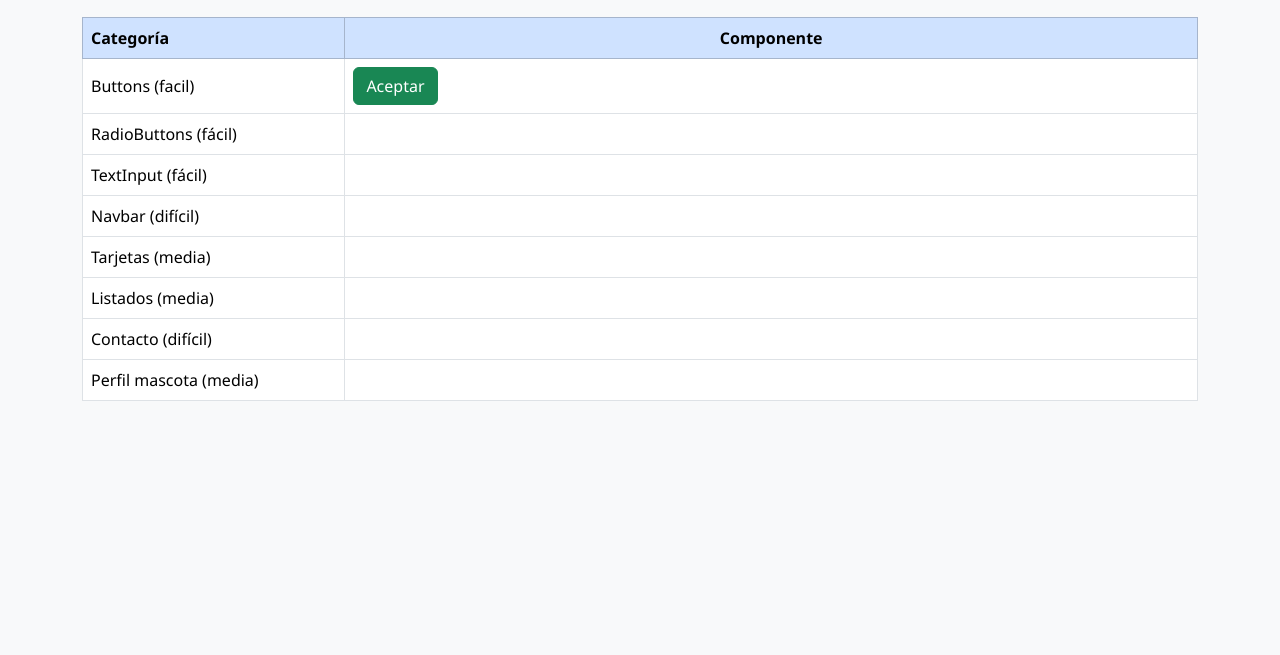
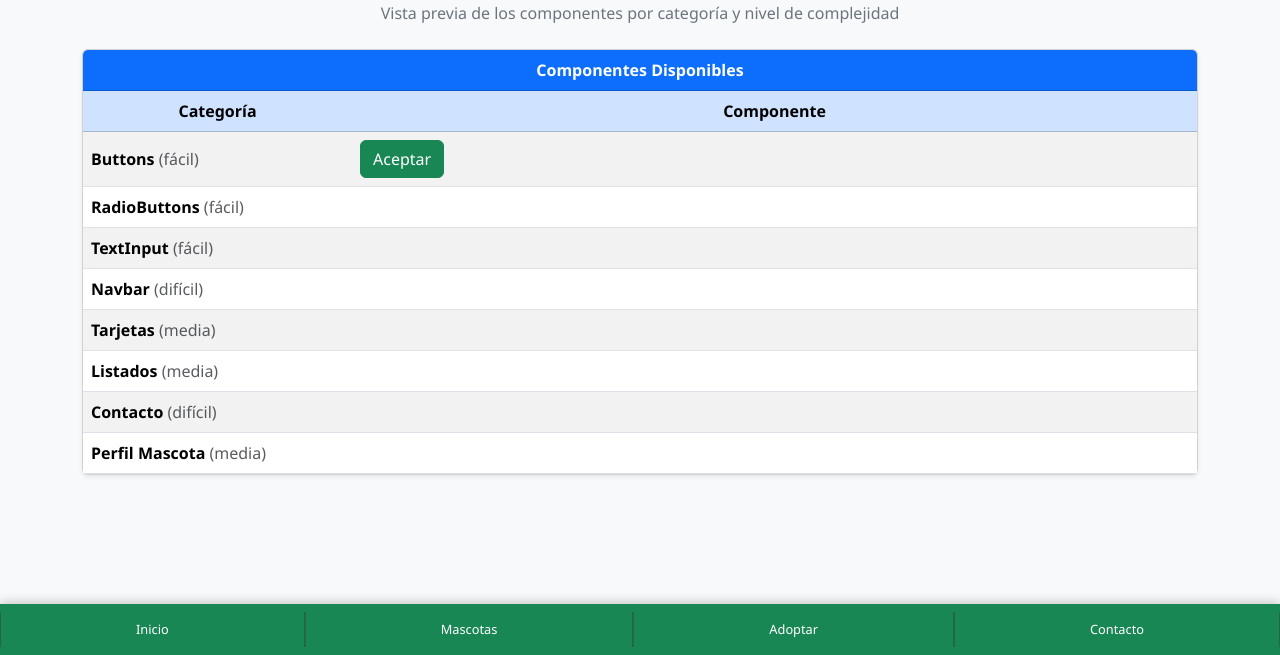
Before and after one commit to WaffleAtomico/Adopta_una_mascota, a plain HTML site: page mascotasFront/pruebas.html in a window 1280 px wide. Shown: the part 145-800 px from the top of the page. Drawn offline with nearby package versions, Linux system fonts and the light colour scheme.

Commit message:
NavBar Componente adition
Se creo una barra de navegacion la cual puede tener distintos apartados segun sean necesarios, se dejaron valores por defecto que se espera que se adaptan segun los contenidos pertinentes

```diff
--- /dev/null
+++ b/mascotasFront/components/navbar.js
@@ -0,0 +1,38 @@
+// Navbar fija inferior completamente estática con Bootstrap
+export function createNavbar(color = "#198754") {
+
+    const links = ["Inicio", "Mascotas", "Adoptar", "Contacto"];
+
+    const icons = [
+        "bi bi-house-door",
+        "bi bi-heart-pulse",
+        "bi bi-paw",
+        "bi bi-envelope"
+    ];
+
+    const navbarHTML = `
+    <div
+      class="navbar-container fixed-bottom w-100"
+      style="background-color: ${color}; box-shadow: 0 -2px 10px rgba(0,0,0,0.2);"
+    >
+      <nav class="navbar navbar-expand d-flex justify-content-center align-items-center">
+        <ul class="navbar-nav d-flex flex-row justify-content-evenly w-100 text-center m-0">
+          ${icons.map((icon, index) => `
+            <li class="nav-item flex-fill"
+                style="
+                    border-left: 0.2px solid #33333360;
+                    border-right: 0.2px solid #33333360;
+            ">
+              <a href="#" class="nav-link text-white d-flex flex-column align-items-center justify-content-center py-2">
+                <i class="${icon}" style="font-size: 1.4rem;"></i>
+                <span style="font-size: 0.8rem;">${links[index] || ""}</span>
+              </a>
+            </li>
+          `).join("")}
+        </ul>
+      </nav>
+    </div>
+  `;
+
+    return navbarHTML;
+}
--- a/mascotasFront/pruebas.html
+++ b/mascotasFront/pruebas.html
@@ -1,69 +1,79 @@
 <!DOCTYPE html>
 <html lang="es">
+
 <head>
   <meta charset="UTF-8">
   <title>Galería de Componentes</title>
   <meta name="viewport" content="width=device-width, initial-scale=1">
 
   <!-- Bootstrap CSS -->
-  <link
-    href="https://cdn.jsdelivr.net/npm/bootstrap@5.3.3/dist/css/bootstrap.min.css"
-    rel="stylesheet"
-  >
+  <link href="https://cdn.jsdelivr.net/npm/bootstrap@5.3.3/dist/css/bootstrap.min.css" rel="stylesheet">
 
   <!-- Archivo de estilos personalizados -->
   <link rel="stylesheet" href="./styles/stylesheet.general.css">
 </head>
 
-<body>
+<body class="bg-light">
 
-  <div class="container">
-    <h1 class="text-center mt-3">Galería de Componentes</h1>
-    <p class="text-secondary text-center">Vista previa de los componentes por categoría y nivel de complejidad.</p>
+  <div class="container py-5">
+    <div class="text-center mb-4">
+      <h1 class="fw-bold text-primary">🐾 Galería de Componentes</h1>
+      <p class="text-secondary">Vista previa de los componentes por categoría y nivel de complejidad</p>
+    </div>
 
-    <table class="table table-bordered table-hover align-middle mt-4">
-      <thead class="table-primary">
+    <div class="card shadow-sm">
+      <div class="card-header bg-primary text-white text-center fw-semibold">
+        Componentes Disponibles
+      </div>
+      <div class="card-body p-0">
+        <div class="table-responsive">
+          <table class="table table-striped table-hover align-middle mb-0">
+            <thead class="table-primary text-center">
               <tr>
                 <th scope="col">Categoría</th>
-          <th scope="col" class="text-center">Componente</th>
+                <th scope="col">Componente</th>
               </tr>
             </thead>
             <tbody>
               <tr>
-          <td>Buttons (facil)</td>
-          <td id="button" class="text-center">
+                <td><strong>Buttons</strong> <span class="text-muted">(fácil)</span></td>
+                <td class="text-center">
+                  <div id="button"></div>
                 </td>
               </tr>
               <tr>
-          <td>RadioButtons (fácil)</td>
+                <td><strong>RadioButtons</strong> <span class="text-muted">(fácil)</span></td>
                 <td id="radioButtons" class="text-center"></td>
               </tr>
               <tr>
-          <td>TextInput (fácil)</td>
+                <td><strong>TextInput</strong> <span class="text-muted">(fácil)</span></td>
                 <td id="textInput" class="text-center"></td>
               </tr>
               <tr>
-          <td>Navbar (difícil)</td>
+                <td><strong>Navbar</strong> <span class="text-muted">(difícil)</span></td>
                 <td id="navbar" class="text-center" style="min-width: 600px;"></td>
               </tr>
               <tr>
-          <td>Tarjetas (media)</td>
+                <td><strong>Tarjetas</strong> <span class="text-muted">(media)</span></td>
                 <td id="tarjetas" class="text-center"></td>
               </tr>
               <tr>
-          <td>Listados (media)</td>
+                <td><strong>Listados</strong> <span class="text-muted">(media)</span></td>
                 <td id="listados" class="text-center"></td>
               </tr>
               <tr>
-          <td>Contacto (difícil)</td>
+                <td><strong>Contacto</strong> <span class="text-muted">(difícil)</span></td>
                 <td id="contacto" class="text-center"></td>
               </tr>
               <tr>
-          <td>Perfil mascota (media)</td>
+                <td><strong>Perfil Mascota</strong> <span class="text-muted">(media)</span></td>
                 <td id="perfilMascota" class="text-center"></td>
               </tr>
             </tbody>
           </table>
+        </div>
+      </div>
+    </div>
   </div>
 
   <!-- Bootstrap JS -->
@@ -73,4 +83,5 @@
   <script type="module" src="./pruebas.js"></script>
 
 </body>
+
 </html>
--- a/mascotasFront/pruebas.js
+++ b/mascotasFront/pruebas.js
@@ -3,6 +3,8 @@
 //pero para agregar distintos componentes, si será necesario agregar un .js para cada uno
 
 import { createButton } from "./components/button.js";
+import { createNavbar } from "./components/navbar.js";
+
 
 document.addEventListener("DOMContentLoaded", ()=>{
     const botonContainer = document.getElementById("button");
@@ -10,4 +12,10 @@ document.addEventListener("DOMContentLoaded", ()=>{
     const testButton = createButton({ text: "Aceptar", color: "success" }); //boton base
 
     botonContainer.innerHTML = testButton;
+
+    const navbarContainer = document.getElementById("navbar")
+    console.log(navbarContainer)
+    const testNavbar = createNavbar()
+
+    navbarContainer.innerHTML = testNavbar
 })
```
Lines whose indentation alone changed are shown as unchanged.
